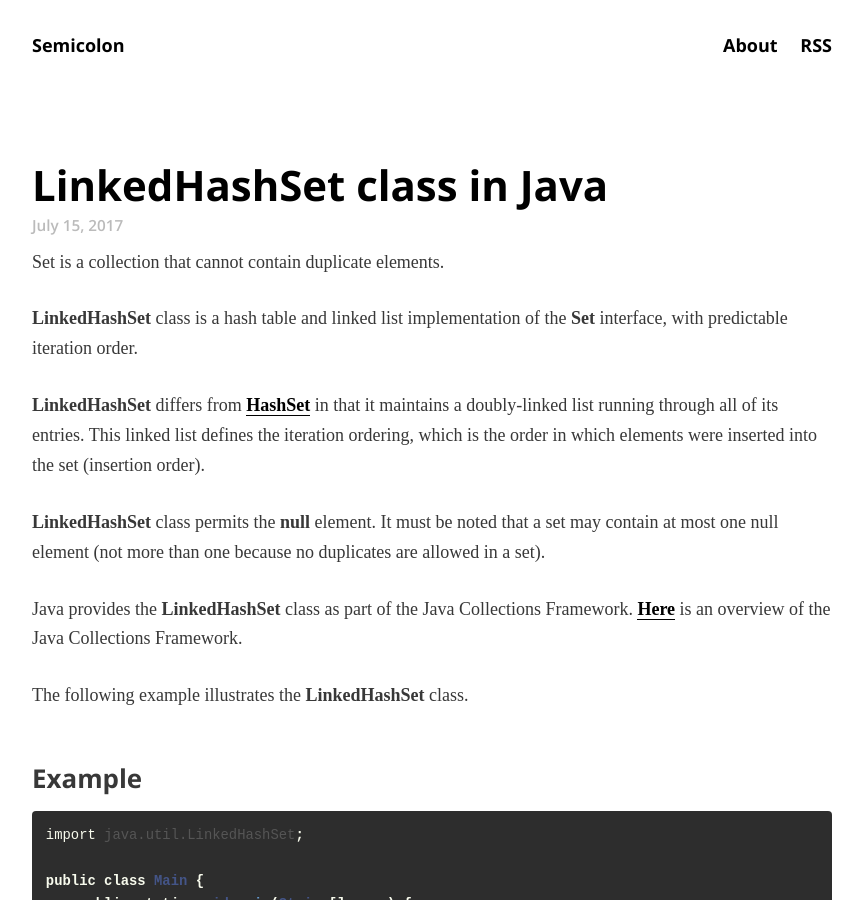
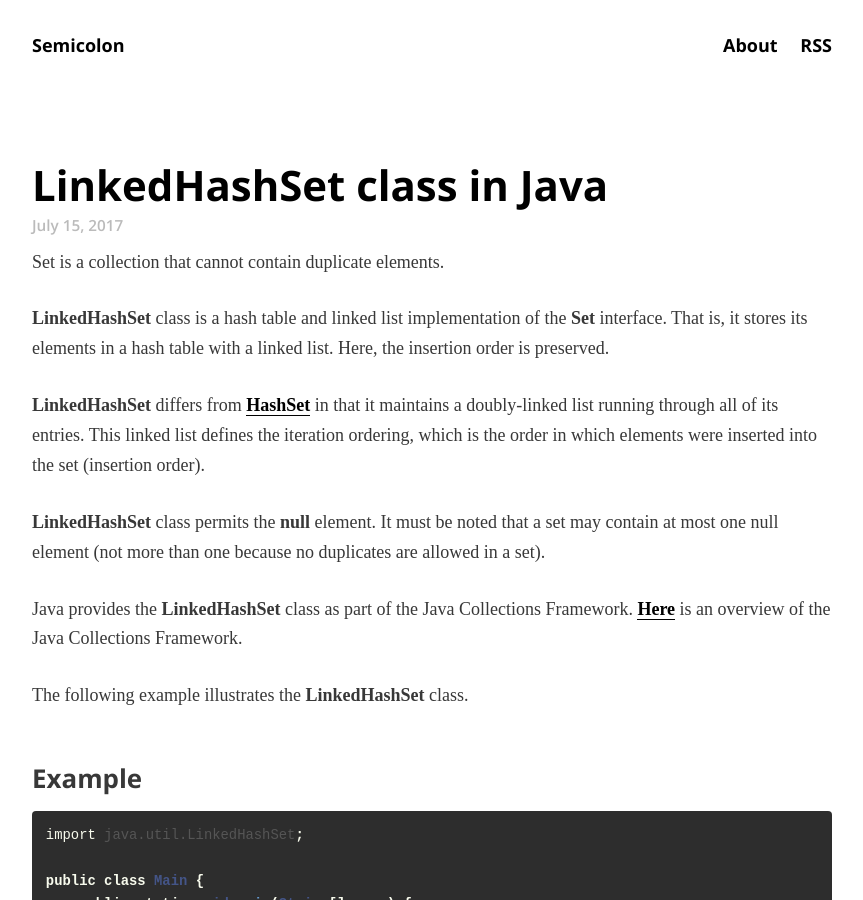
Before and after one commit to nikhilmopidevi/nikhilmopidevi.github.io, a Jekyll site: the page built from _posts/2017-07-15-LinkedHashSet class in Java.markdown, in a window 1280 px wide and 900 px high. Shown: the whole window, without its empty margins (208-1071 px from the left). Built offline with Jekyll 4.4.1, drawn with Linux system fonts in a browser that asks for light colours; some web fonts are replaced; comment, search, counter and statistics services are not loaded.

Commit message:
Modified post

```diff
--- a/_posts/2017-07-15-LinkedHashSet class in Java.markdown
+++ b/_posts/2017-07-15-LinkedHashSet class in Java.markdown
@@ -8,7 +8,7 @@ comments: true
 
 Set is a collection that cannot contain duplicate elements.
 
-**LinkedHashSet** class is a hash table and linked list implementation of the **Set** interface, with predictable iteration order.
+**LinkedHashSet** class is a hash table and linked list implementation of the **Set** interface. That is, it stores its elements in a hash table with a linked list. Here, the insertion order is preserved.
 
 **LinkedHashSet** differs from [HashSet]({{ site.baseurl }}{% post_url 2017-07-14-HashSet class in Java %}) in that it maintains a doubly-linked list running through all of its entries. This linked list defines the iteration ordering, which is the order in which elements were inserted into the set (insertion order).
 
```
